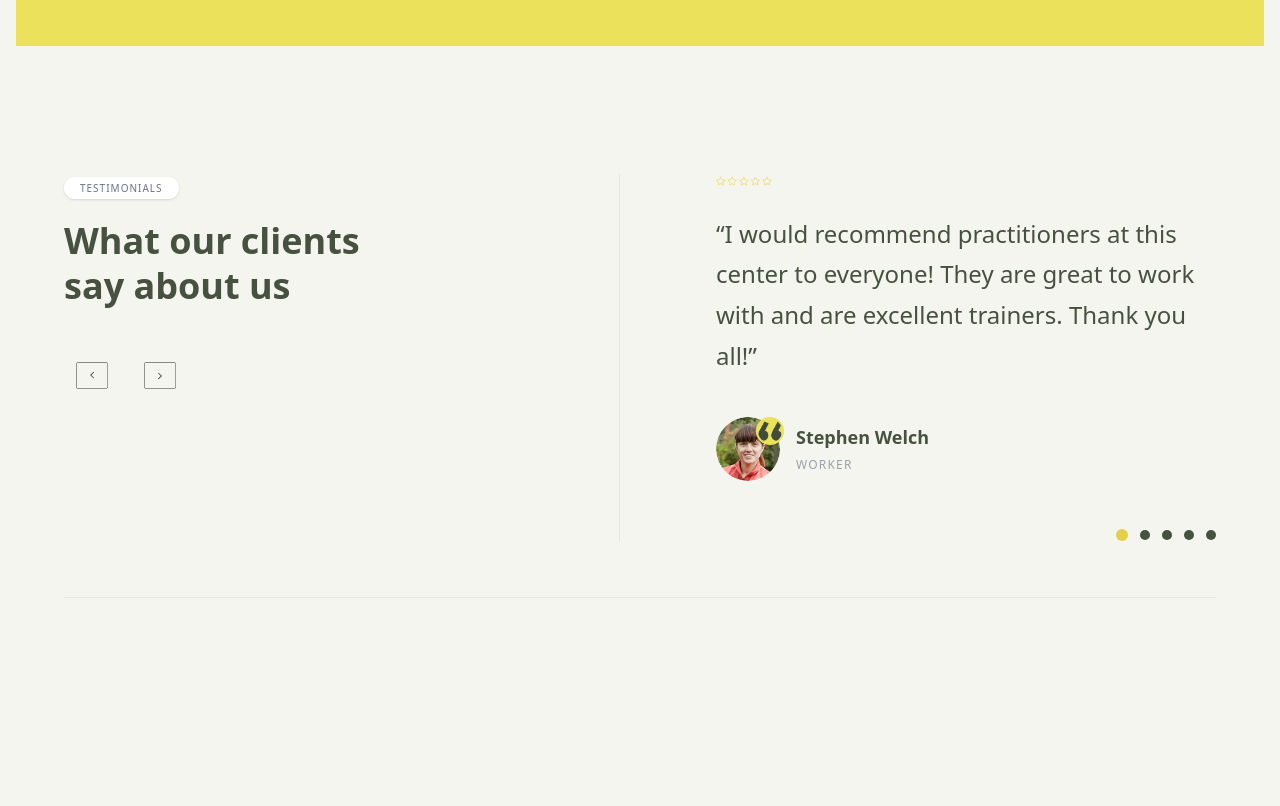
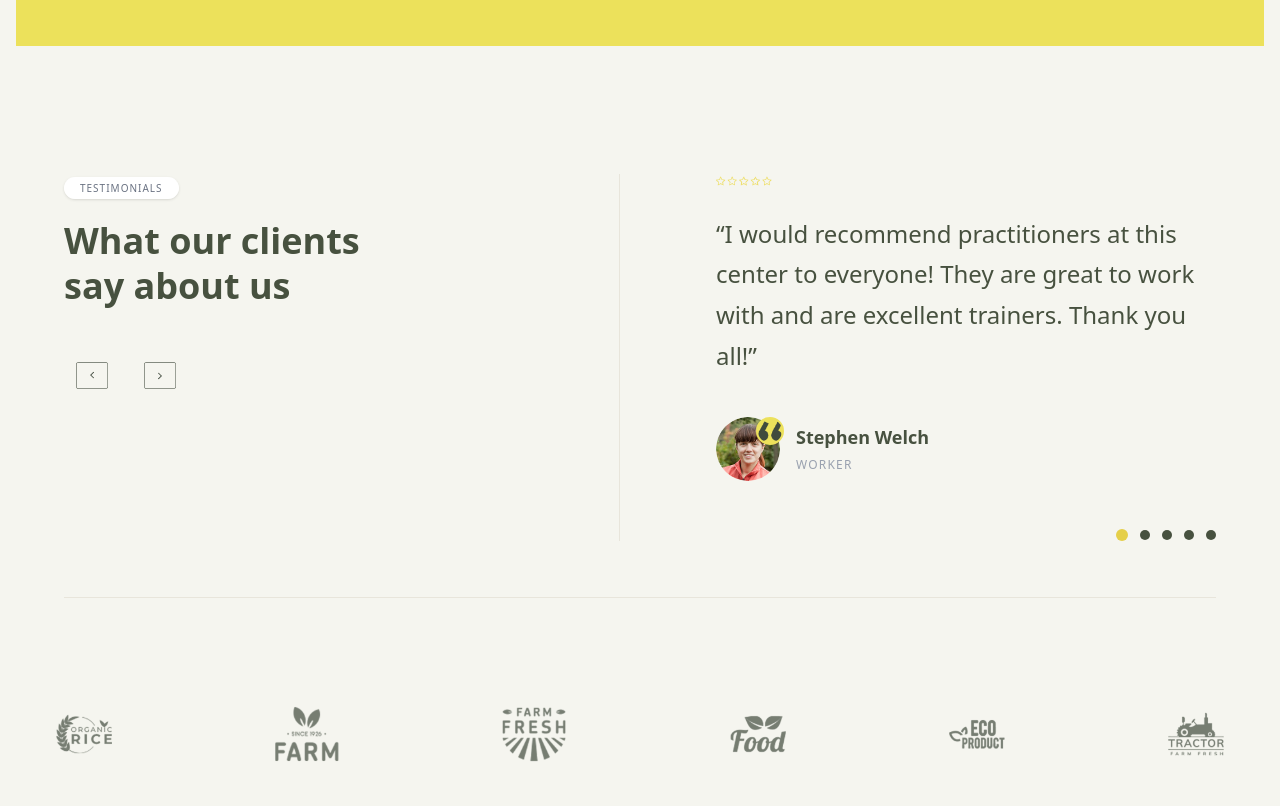
Before and after one commit to Shahd-Barmawi/Parfum-Ecommerce-Beauty-Webflow-Front-End, a website: page index.html in a window 1280 px wide. Shown: the part 2610-3416 px from the top of the page. Before the commit the page ends 3272 px from the top, so only its background shows below. Drawn offline with Linux system fonts and the light colour scheme.

Commit message:
adding logos section

```diff
--- a/index.html
+++ b/index.html
@@ -679,6 +679,31 @@
         </div>
 
     </section>
+    <section class="bg-[#f5f5ef] px-4 py-10">
+
+        <div class="mx-auto flex max-w-7xl flex-wrap items-center justify-between gap-10 px-6 lg:px-10">
+
+            <img src="./src/img/logos/rice.png" alt="Rice"
+                class="h-14 object-contain opacity-70 transition hover:opacity-100" />
+
+            <img src="./src/img/logos/farm.png" alt="Farm"
+                class="h-16 object-contain opacity-70 transition hover:opacity-100" />
+
+            <img src="./src/img/logos/fresh.png" alt="Fresh"
+                class="h-16 object-contain opacity-70 transition hover:opacity-100" />
+
+            <img src="./src/img/logos/food.png" alt="Food"
+                class="h-14 object-contain opacity-70 transition hover:opacity-100" />
+
+            <img src="./src/img/logos/eco.png" alt="Eco"
+                class="h-14 object-contain opacity-70 transition hover:opacity-100" />
+
+            <img src="./src/img/logos/tractor.png" alt="Tractor"
+                class="h-14 object-contain opacity-70 transition hover:opacity-100" />
+
+        </div>
+
+    </section>
 </body>
 
 </html>
```
Also changed, not shown: src/img/logos/eco.png (added), src/img/logos/farm.png (added), src/img/logos/food.png (added), src/img/logos/fresh.png (added), src/img/logos/rice.png (added), src/img/logos/tractor.png (added), src/output.css.
